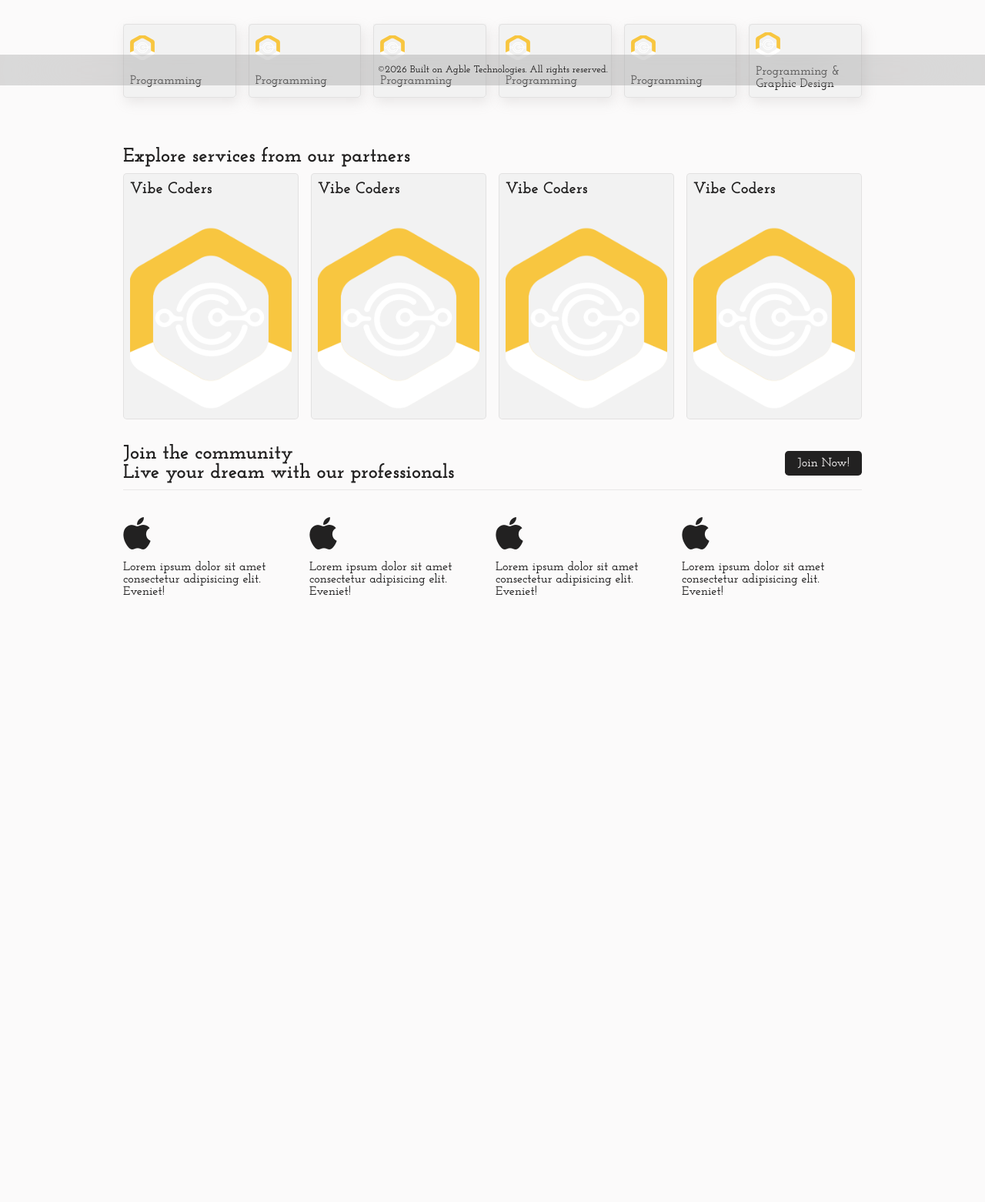
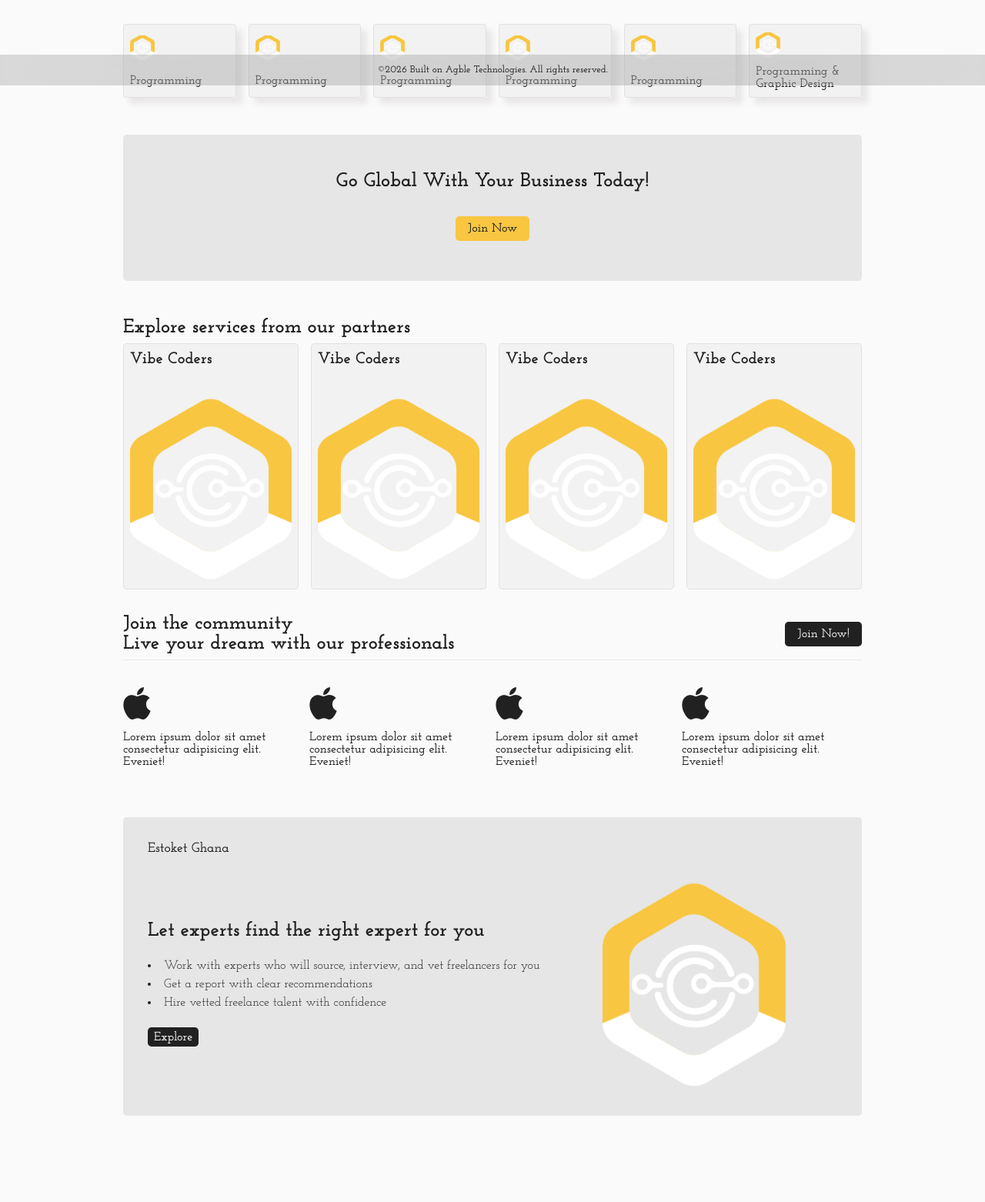
Before and after one commit to I-AGBLE/estoket, a Django app: page / in a window 1280 px wide. Shown: the part 689-2251 px from the top of the page at 77% size. Before the commit the page ends 1463 px from the top, so only its background shows below. Run offline with Django 5.2, Linux system fonts and the light colour scheme.

Commit message:
service flyer structured and styled

```diff
--- a/main/static/css/styles.css
+++ b/main/static/css/styles.css
@@ -36,8 +36,8 @@
   --color_gold: #f8c641;
   --color_dark_medium: #e6e6e6;
   --color_danger: #f03333;
-  --box_shadow: 0 1.5rem 1.5rem rgba(224, 222, 222, 0.4);
-  --box_shadow_dark: 3px 6px 15px rgba(161, 156, 156, 0.2);
+  --box_shadow: 0 .5rem .5rem rgba(224, 222, 222, 0.4);
+  --box_shadow_dark: .5rem .5rem .5rem rgba(161, 156, 156, 0.2);
   --transition: all 300ms ease;
   --border_radius: 0.3rem;
 }
@@ -348,6 +348,34 @@
   object-fit: cover;
 }
 
+/* ---------------------------------  Services Flyer Styles ----------------------------------------------- */
+.services_flyer center {
+  margin: 1rem 10rem;
+  background-color: var(--color_dark_medium);
+  color: var(--default_bg);
+  padding: 3rem;
+  border-radius: var(--border_radius);
+  display: grid;
+  gap: 2rem;
+}
+
+
+
+.service_flyer_link a {
+  background-color: var(--color_gold);
+  padding: 0.5rem 1rem;
+  border-radius: var(--border_radius);
+  color: var(--text_color);
+  transition: var(--transition);
+}
+
+.service_flyer_link a:hover {
+  background-color: var(--text_color);
+  border-radius: var(--border_radius);
+  color: var(--default_bg);
+  box-shadow: var(--box_shadow);
+}
+
 /* --------------------------------- Popular Services Styles ----------------------------------------------- */
 .popular_services {
   padding: 0 10rem;
@@ -436,6 +464,62 @@
   font-size: 3rem;
 }
 
+/* --------------------------------- Banner Section Styles ----------------------------------------------- */
+.banner_section {
+  margin: 2rem 10rem;
+  display: grid;
+  gap: 2rem;
+  background-color: var(--color_dark_medium);
+  border-radius: var(--border_radius);
+  padding: 2rem;
+}
+
+.banner_section_contents {
+  display: flex;
+  gap: 5rem;
+}
+
+.banner_left {
+  display: grid;
+  gap: 1.5rem;
+}
+
+.banner_right {
+  width: 15rem;
+  border-radius: var(--border_radius)
+}
+.banner_right img {
+  width: 100%;
+  height: auto;
+  object-fit: cover;
+  object-position: top;
+}
+
+.banner_left ul {
+  display: grid;
+  gap: .5rem;
+  list-style: disc;
+}
+
+.banner_left ul li {
+  list-style: disc;
+  list-style-position: inside;
+}
+
+.banner_link a {
+  background-color: var(--text_color);
+  color: var(--default_bg);
+  padding: .3rem .5rem;
+  border-radius: var(--border_radius);
+  transition: var(--transition);
+}
+
+.banner_link a:hover {
+  background-color: var(--default_bg);
+  color: var(--text_color);
+  box-shadow: var(--box_shadow_dark);
+}
+
 /* --------------------------------- Footer Page Styles ----------------------------------------------- */
 footer {
   background-color: var(--default_bg_variant);
--- a/main/templates/market_place/index.html
+++ b/main/templates/market_place/index.html
@@ -123,6 +123,18 @@
   </a>
 </div>
 
+<!-- ----------------------------------  Services Flyer Section------------------------------------->
+<div class="services_flyer">
+  <center>
+    <div class="service_flyer_text">
+      <h2>Go Global With Your Business Today!</h2>
+    </div>
+    <div class="service_flyer_link">
+      <a href="">Join Now</a>
+    </div>
+  </center>
+</div>
+
 <!-- ---------------------------------- Popular Services Section------------------------------------->
 <div class="popular_services">
   <div class="popular_services_title">
@@ -231,6 +243,32 @@
 
 <!-- ---------------------------------- Banner Section------------------------------------->
 <div class="banner_section">
+  <h4>Estoket Ghana</h4>
 
+  <div class="banner_section_contents">
+    <div class="banner_left">
+      <h2>Let experts find the right expert for you</h2>
+      <div class="banner_left">
+        <ul>
+          <li>
+            Work with experts who will source, interview, and vet freelancers
+            for you
+          </li>
+          <li>Get a report with clear recommendations</li>
+          <li>Hire vetted freelance talent with confidence</li>
+        </ul>
+
+        <div class="banner_link">
+          <a href="">Explore</a>
+        </div>
+      </div>
+    </div>
+
+    <div class="banner_right">
+      <center>
+        <img src="{% static 'images/logo.png' %}" alt="" />
+      </center>
+    </div>
+  </div>
 </div>
 {% endblock %}
```
